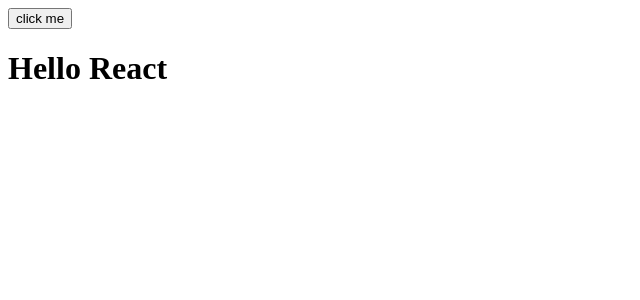
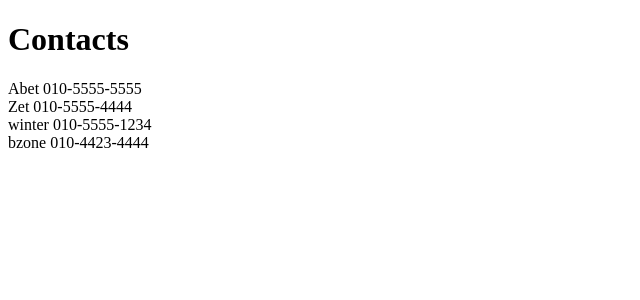
Before and after one commit to sbh2ch/node-react, a React app: page / in a window 1280 px wide. Shown: the top 300 px of the page, without its empty margins (0-640 px from the left). Built offline with nearby package versions, Linux system fonts and the light colour scheme.

Commit message:
update contact.js & contactInfo.js

```diff
--- a/src/components/App.js
+++ b/src/components/App.js
@@ -2,20 +2,18 @@
  * Created by kiost on 2017-06-11.
  */
 import React from 'react';
-
+import Contact from './Contact';
 class App extends React.Component {
-    constructor(props){
+    constructor(props) {
         super(props);
         this.state = {
             name: ''
         }
     };
+
     render() {
         return (
-            <div>
-                <button onClick={()=> {this.setState({name : 'son'});}}>click me</button>
-                <h1>Hello React {this.state.name}</h1>
-            </div>
+            <Contact/>
         );
     }
 }
--- /dev/null
+++ b/src/components/Contact.js
@@ -0,0 +1,41 @@
+/**
+ * Created by kiost on 2017-06-11.
+ */
+import React from 'react';
+import ContactInfo from './ContactInfo';
+
+export default class Contact extends React.Component {
+    constructor(props) {
+        super(props);
+        this.state = {
+            contactData: [{
+                name: 'Abet',
+                phone: '010-5555-5555'
+            }, {
+                name: 'Zet',
+                phone: '010-5555-4444'
+            }, {
+                name: 'winter',
+                phone: '010-5555-1234'
+            }, {
+                name: 'bzone',
+                phone: '010-4423-4444'
+            }]
+        }
+    };
+
+    render() {
+        const mapToComponents = (data) => {
+            return data.map((contact, i) => {
+                return (<ContactInfo contact={contact} key={i}/>)
+            });
+        };
+
+        return (
+            <div>
+                <h1>Contacts</h1>
+                <div>{mapToComponents(this.state.contactData)}</div>
+            </div>
+        );
+    }
+}
--- /dev/null
+++ b/src/components/ContactInfo.js
@@ -0,0 +1,12 @@
+/**
+ * Created by kiost on 2017-06-11.
+ */
+import React from 'react'
+
+export default class ContactInfo extends React.Component {
+    render() {
+        return (
+            <div>{this.props.contact.name} {this.props.contact.phone}</div>
+        )
+    }
+}
```
